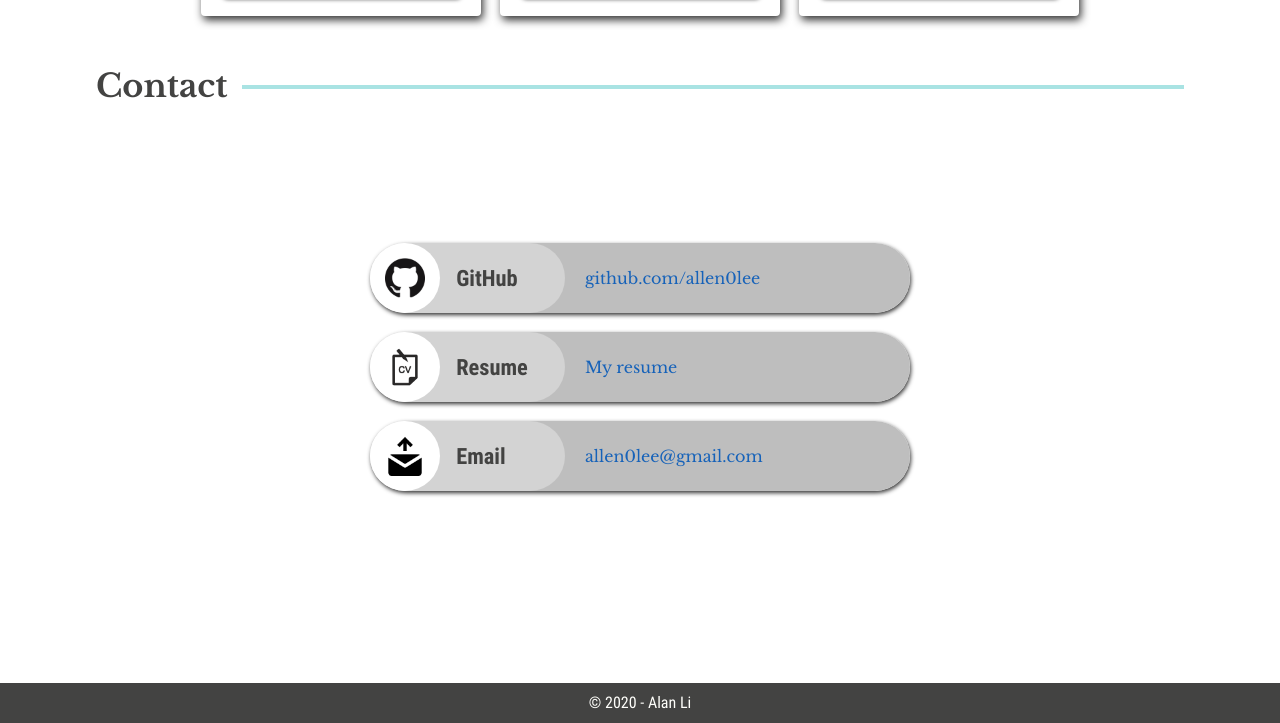
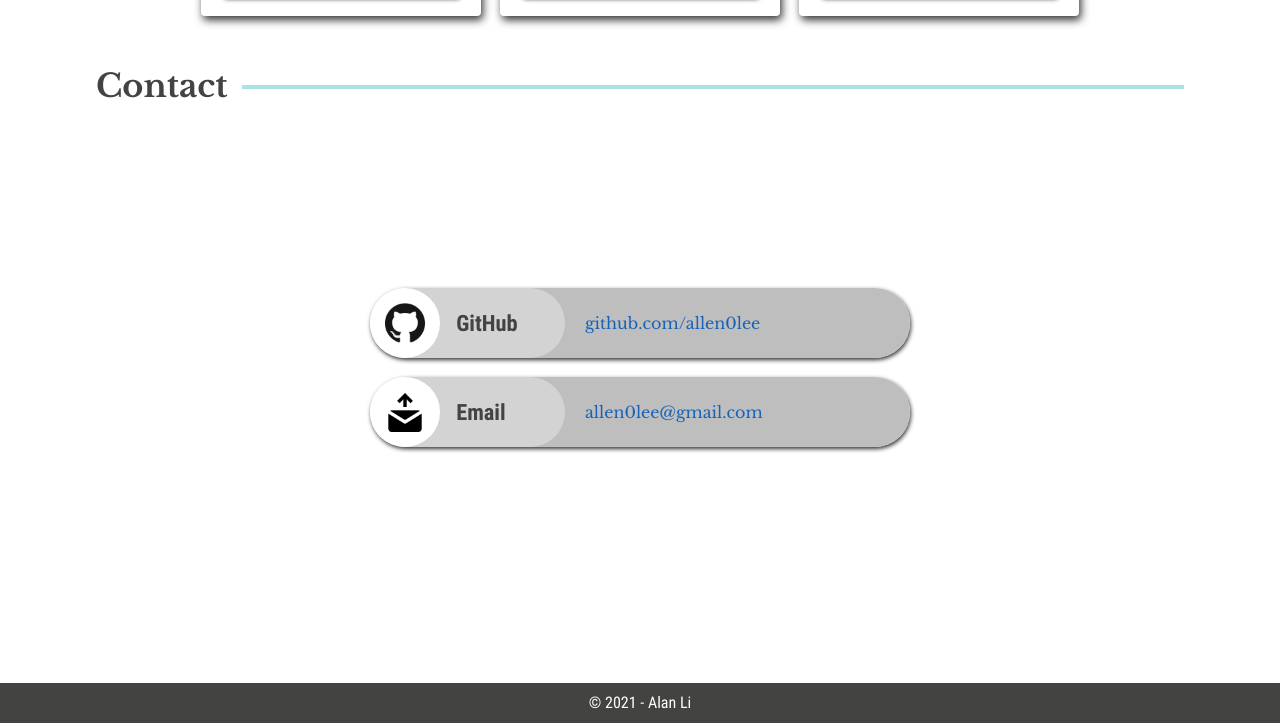
Before and after one commit to allen0lee/Portfolio, a plain HTML site: page index.html in a window 1280 px wide. Shown: the part 1345-2068 px from the top of the page. Drawn offline with Linux system fonts and the light colour scheme.

Commit message:
update content

```diff
--- a/index.html
+++ b/index.html
@@ -215,21 +215,6 @@
                 </div>
 
                 <div class="contact-card">
-                    <a href="https://drive.google.com/file/d/1uy41vP27T-bAqNndulDMAZ2TJws8IAMu/view?usp=sharing" target="_blank">
-                        <div class="contact-card-text">
-                            My resume
-                        </div>
-                        <div class="contact-card-title">
-                            Resume
-                        </div>
-                        <div class="contact-card-logo">
-                            <img src="assets/images/cv-logo.png" alt="resume logo">
-                        </div>
-                        <div class="contact-card-highlight"></div>
-                    </a>
-                </div>
-
-                <div class="contact-card">
                     <a href="mailto:allen0lee@gmail.com" target="_blank">
                         <div class="contact-card-text">
                             allen0lee@gmail.com
@@ -248,7 +233,7 @@
     </div>
 
     <div class="footer">
-        © 2020 - Alan Li
+        © 2021 - Alan Li
     </div>
 
     <script src="js/scrollTracking.js"></script>
```
